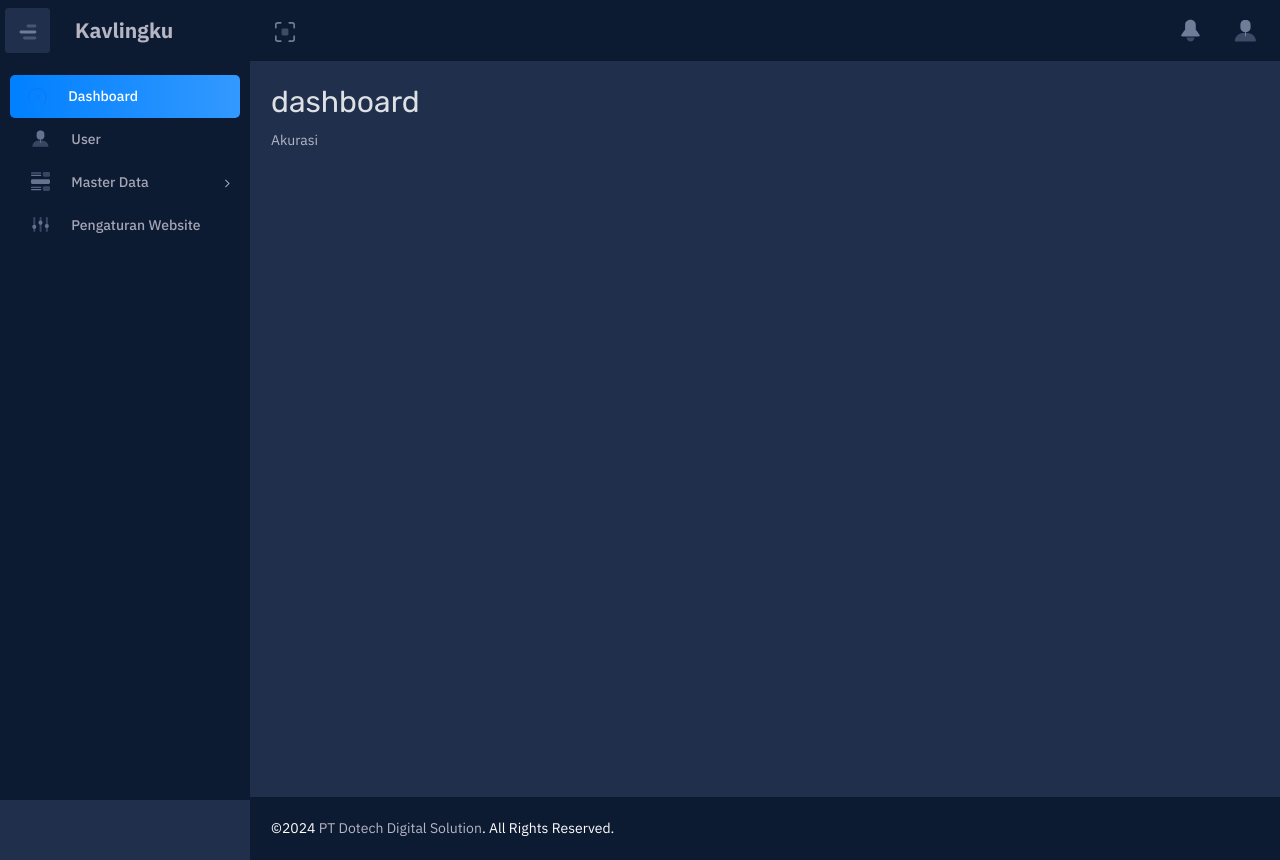
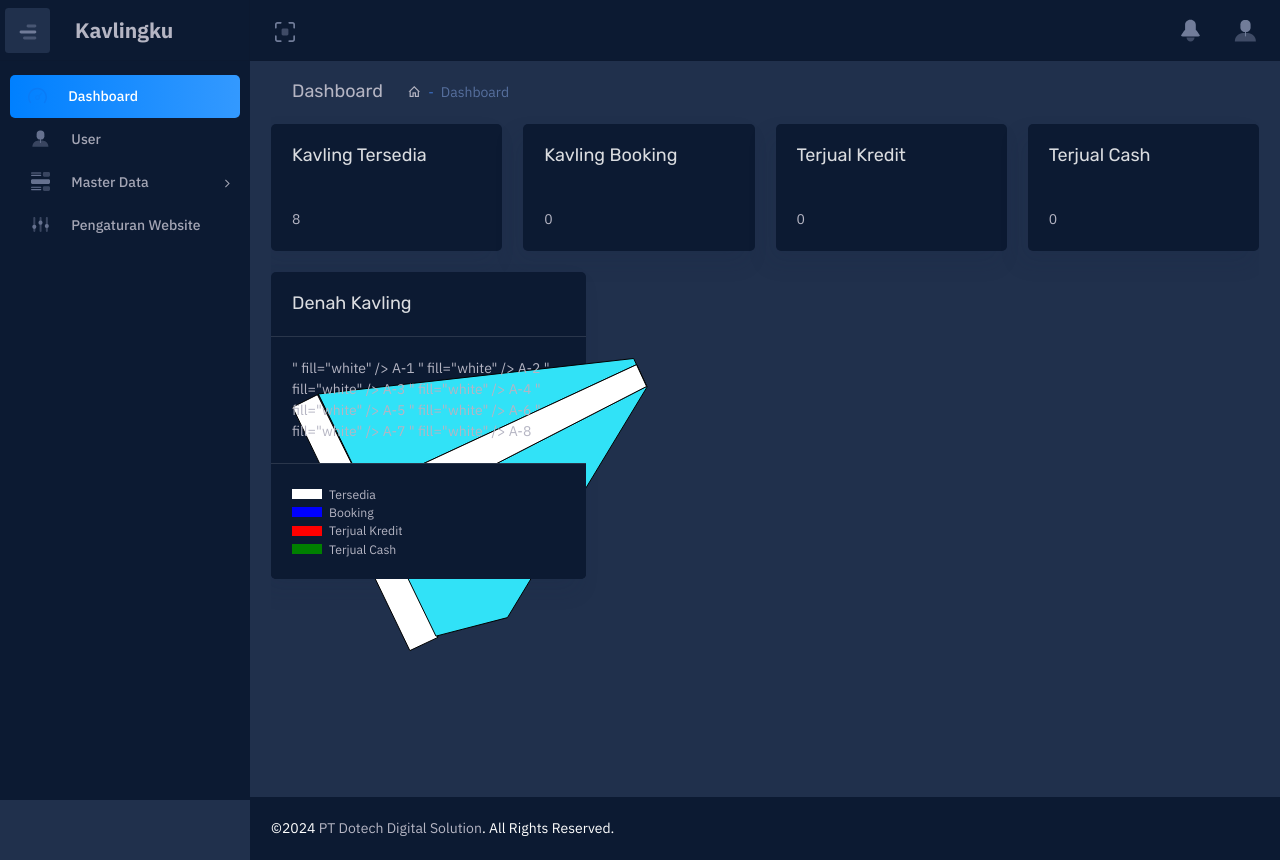
Before and after one commit to ncip48/kavlingapp_django, a Django app: page /panel/dashboard in a window 1280 px wide. Run offline with Django 5.2, Linux system fonts and the light colour scheme; a user stored in the database is signed in; data comes from the database, SQL or seed files in the repository; data that the repository does not hold is empty; some libraries are stand-ins or nearby versions.

Commit message:
feat:dashboard

```diff
--- a/backstore/views.py
+++ b/backstore/views.py
@@ -70,7 +70,18 @@ def svg(request):
 @login_required
 # @permission_required('dashboard.index')
 def dashboard(request):
-    return render(request, 'backstore/dashboard.html')
+    context = {
+        'kavlings': Kavling.objects.all(),
+        'kavling': Site.objects.get(pk=1),
+        'count': {
+            'tersedia': Kavling.objects.filter(status=0).count(),
+            'booking': Kavling.objects.filter(status=1).count(),
+            'kredit': Kavling.objects.filter(transaksi__tipe_transaksi=2).count(),
+            'cash': Kavling.objects.filter(transaksi__tipe_transaksi=1).count(),
+        },
+        'title': 'Dashboard'
+    }
+    return render(request, 'backstore/dashboard.html', context)
 
 @login_required
 def add_permission(request):
--- a/templates/backstore/dashboard.html
+++ b/templates/backstore/dashboard.html
@@ -1,3 +1,116 @@
 {% extends "backstore/layout/base.html" %} {% block content %}
-<h2 class="pt-3">dashboard</h2>
-Akurasi {{ accuracy }} {% endblock %}
+<div class="content-header">
+  <div class="d-flex align-items-center">
+    <div class="me-auto">
+      <h4 class="page-title">{{ title }}</h4>
+      <div class="d-inline-block align-items-center">
+        <nav>
+          <ol class="breadcrumb">
+            <li class="breadcrumb-item">
+              <a href="{% url 'dashboard' %}"
+                ><i class="mdi mdi-home-outline"></i
+              ></a>
+            </li>
+            <li class="breadcrumb-item active" aria-current="page">
+              {{title}}
+            </li>
+          </ol>
+        </nav>
+      </div>
+    </div>
+  </div>
+</div>
+
+<!-- Main content -->
+<section class="content">
+  <div class="row">
+    <div class="col-xl-3 col-12">
+      <div class="box">
+        <div class="box-header without-border">
+          <h4 class="box-title">Kavling Tersedia</h4>
+        </div>
+        <div class="box-body">
+          <p>{{count.tersedia}}</p>
+        </div>
+      </div>
+    </div>
+    <div class="col-xl-3 col-12">
+      <div class="box">
+        <div class="box-header without-border">
+          <h4 class="box-title">Kavling Booking</h4>
+        </div>
+        <div class="box-body">
+          <p>{{count.booking}}</p>
+        </div>
+      </div>
+    </div>
+    <div class="col-xl-3 col-12">
+      <div class="box">
+        <div class="box-header without-border">
+          <h4 class="box-title">Terjual Kredit</h4>
+        </div>
+        <div class="box-body">
+          <p>{{count.kredit}}</p>
+        </div>
+      </div>
+    </div>
+    <div class="col-xl-3 col-12">
+      <div class="box">
+        <div class="box-header without-border">
+          <h4 class="box-title">Terjual Cash</h4>
+        </div>
+        <div class="box-body">
+          <p>{{count.cash}}</p>
+        </div>
+      </div>
+    </div>
+    <div class="col-12 col-xl-4">
+      <div class="box">
+        <div
+          class="box-header d-flex justify-content-between align-items-center"
+        >
+          <h4 class="box-title">Denah Kavling</h4>
+        </div>
+        <div class="box-body">
+          {%include 'backstore/include/kavling.html' with kavlings=kavlings noinfo=True %}
+        </div>
+        <div class="box-footer">
+          {% if kavlings %}
+          <div class="d-flex align-items-center">
+            <div
+              style="height: 10px; width: 30px; background-color: white"
+            ></div>
+            <small class="ms-2">Tersedia</small>
+          </div>
+          <div class="d-flex align-items-center">
+            <div
+              style="height: 10px; width: 30px; background-color: blue"
+            ></div>
+            <small class="ms-2">Booking</small>
+          </div>
+          <div class="d-flex align-items-center">
+            <div style="height: 10px; width: 30px; background-color: red"></div>
+            <small class="ms-2">Terjual Kredit</small>
+          </div>
+          <div class="d-flex align-items-center">
+            <div
+              style="height: 10px; width: 30px; background-color: green"
+            ></div>
+            <small class="ms-2">Terjual Cash</small>
+          </div>
+          {%endif%}
+        </div>
+      </div>
+    </div>
+  </div>
+</section>
+{% endblock %} {% block script %}
+<script>
+  $(".clicked g").each(function () {
+    $(this).on("click", function () {
+      const text = $(this).text();
+      alert(text);
+    });
+  });
+</script>
+{% endblock script %}
--- a/templates/backstore/include/kavling.html
+++ b/templates/backstore/include/kavling.html
@@ -3,7 +3,7 @@
   </div>
   <div class="floating">
     {{kavling.placement_template|safe}}
-    {% for kav in datas %}
+    {% for kav in kavlings %}
       {{kav.map_code_g|safe}}
       <path d="{{kav.map_code_path|safe}}" fill="{{kav.get_color}}" />
       <text text-anchor="middle" {{kav.text_code_svg|safe}} fill="{{kav.get_font_color}}">{{kav.kode_kavling}}</text>
@@ -12,8 +12,9 @@
     </svg>
   </div>
 
+  {% if not noinfo %}
   <div class="information mt-20">
-    {% if datas %}
+    {% if kavlings %}
     <div class="d-flex align-items-center">
       <div style="height: 10px;width:30px;background-color: white;"></div>
       <small class="ms-2">Tersedia</small>
@@ -32,3 +33,4 @@
     </div>
     {%endif%}
   </div>
+  {% endif %}
--- a/templates/backstore/kavling/index.html
+++ b/templates/backstore/kavling/index.html
@@ -94,7 +94,7 @@
             <a href="#" class="btn btn-primary btn-sm ajax_modal" data-url="{% url 'kavling_template' %}" class="btn btn-primary btn-sm">Ubah</a>
           </div>
           <div class="box-body">
-            {%include 'backstore/include/kavling.html' %}
+            {%include 'backstore/include/kavling.html' with kavlings=datas %}
           </div>
           <div class="box-footer">
             Belum ada template? buat <a href="{% url 'svg' %}" target="_blank">disini</a>
--- a/templates/backstore/layout/base.html
+++ b/templates/backstore/layout/base.html
@@ -87,13 +87,6 @@
           searching: false,
           lengthChange: false
         })
-
-        $('.clicked g').each(function(){
-          $(this).on('click', function(){
-            const text = $(this).text();
-            alert(text)
-          });
-        });
       })
     </script>
     <script>
```
